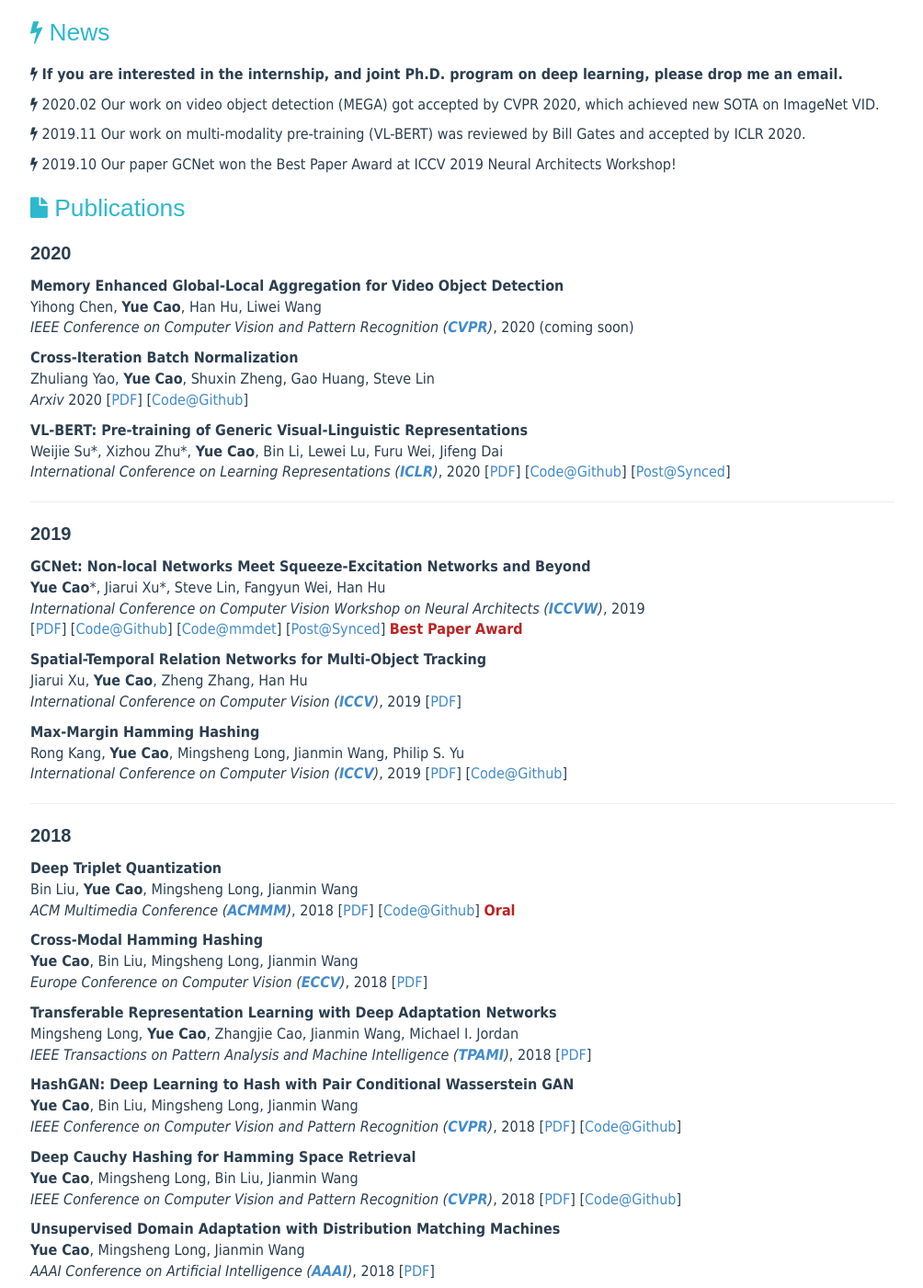
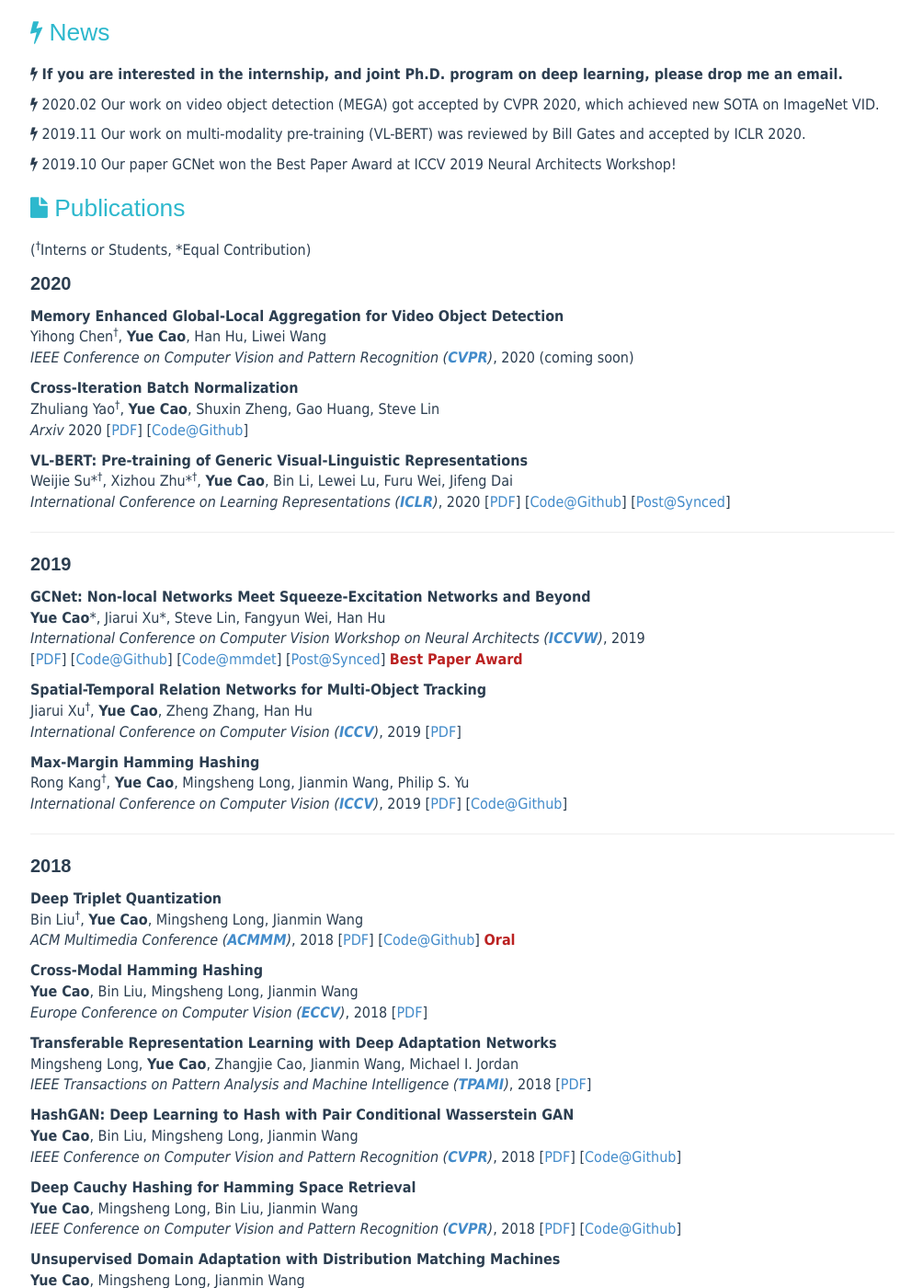
Before and after one commit to caoyue10/caoyue10.github.io, a Jekyll site: the page built from index.html, in a window 1280 px wide and 1400 px high, scrolled down 384 px. Shown: the whole window at 92% size, without its empty margins (137-1141 px from the left). Built offline with Jekyll 4.4.1, drawn with Linux system fonts in a browser that asks for light colours; the list of posts is cut into pages by our own code.

Commit message:
Update index.html

```diff
--- a/index.html
+++ b/index.html
@@ -38,18 +38,19 @@ tagline:
     <header>
         <h1><i class="fa fa-file"></i> Publications </h1>
     </header>
+	<p>(<sup><span>&#8224;</span></sup>Interns or Students, *Equal Contribution)</p>
 	<p style="font-size:20px;font-weight:bold;font-family:Arial,sans-serif;">2020</p>
 	<p><strong>Memory Enhanced Global-Local Aggregation for Video Object Detection</strong><br>
-            Yihong Chen, <strong>Yue Cao</strong>, Han Hu, Liwei Wang<br>
+            Yihong Chen<sup><span>&#8224;</span></sup>, <strong>Yue Cao</strong>, Han Hu, Liwei Wang<br>
             <em>IEEE Conference on Computer Vision and Pattern Recognition (<a href="http://cvpr2020.thecvf.com
 "><strong>CVPR</strong></a>)</em>, 2020 (coming soon)
             </p>
 	<p><strong>Cross-Iteration Batch Normalization</strong><br>
-            Zhuliang Yao, <strong>Yue Cao</strong>, Shuxin Zheng, Gao Huang, Steve Lin<br>
+            Zhuliang Yao<sup><span>&#8224;</span></sup>, <strong>Yue Cao</strong>, Shuxin Zheng, Gao Huang, Steve Lin<br>
             <em>Arxiv</em> 2020 [<a href="https://arxiv.org/abs/2002.05712">PDF</a>] [<a href="https://github.com/Howal/Cross-iterationBatchNorm">Code@Github</a>]
             </p>
 	<p><strong>VL-BERT: Pre-training of Generic Visual-Linguistic Representations</strong><br>
-            Weijie Su*, Xizhou Zhu*, <strong>Yue Cao</strong>, Bin Li, Lewei Lu, Furu Wei, Jifeng Dai<br>
+            Weijie Su*<sup><span>&#8224;</span></sup>, Xizhou Zhu*<sup><span>&#8224;</span></sup>, <strong>Yue Cao</strong>, Bin Li, Lewei Lu, Furu Wei, Jifeng Dai<br>
             <em>International Conference on Learning Representations (<a href="https://openreview.net/group?id=ICLR.cc/2020/Conference"><strong>ICLR</strong></a>)</em>, 2020 [<a href="https://arxiv.org/abs/1908.08530">PDF</a>] [<a href="https://github.com/jackroos/VL-BERT">Code@Github</a>] [<a href="https://www.jiqizhixin.com/articles/2019-09-03-10">Post@Synced</a>]
             </p>
 	<hr>
```
Also changed, not shown: other parts of index.html (+3 -3 lines).
